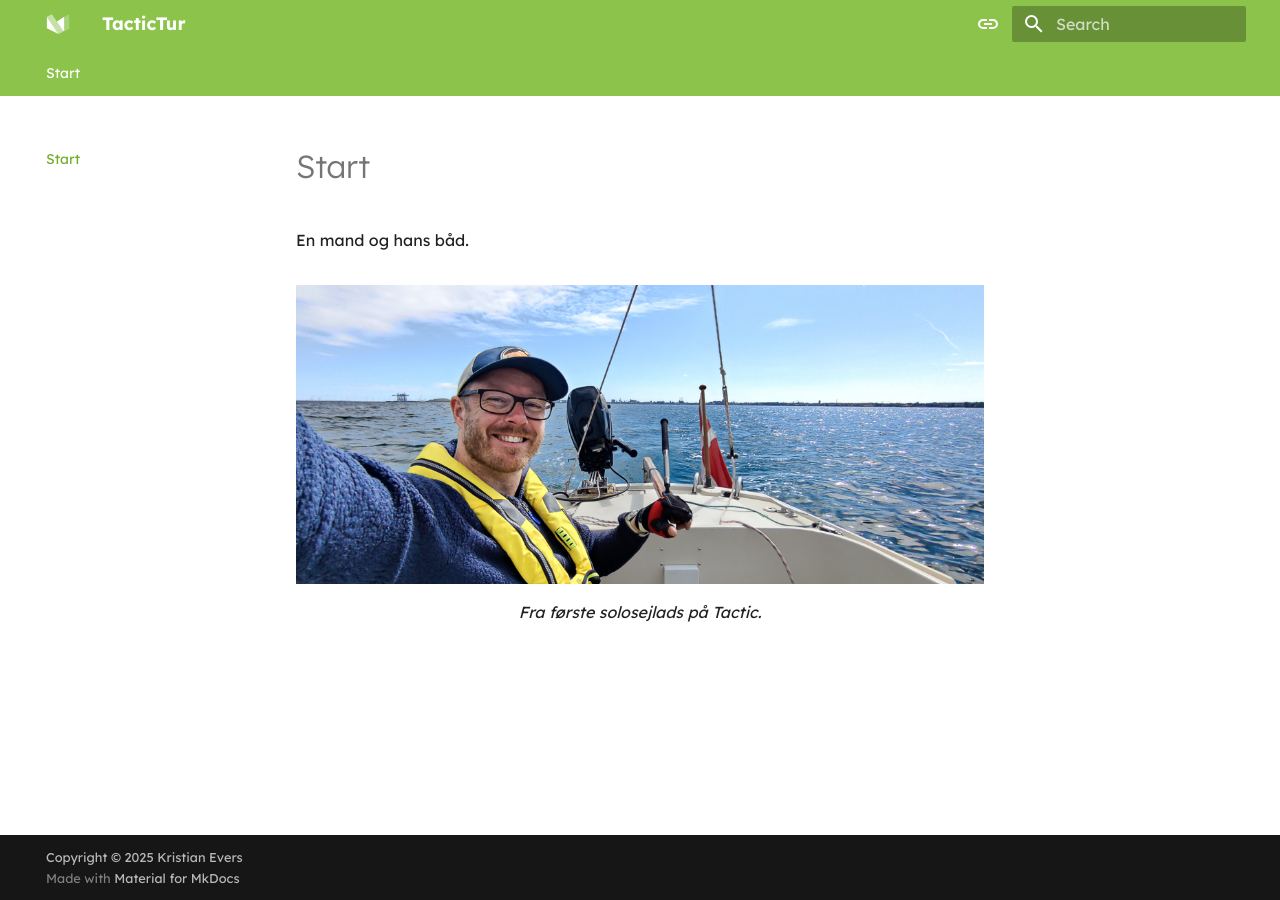
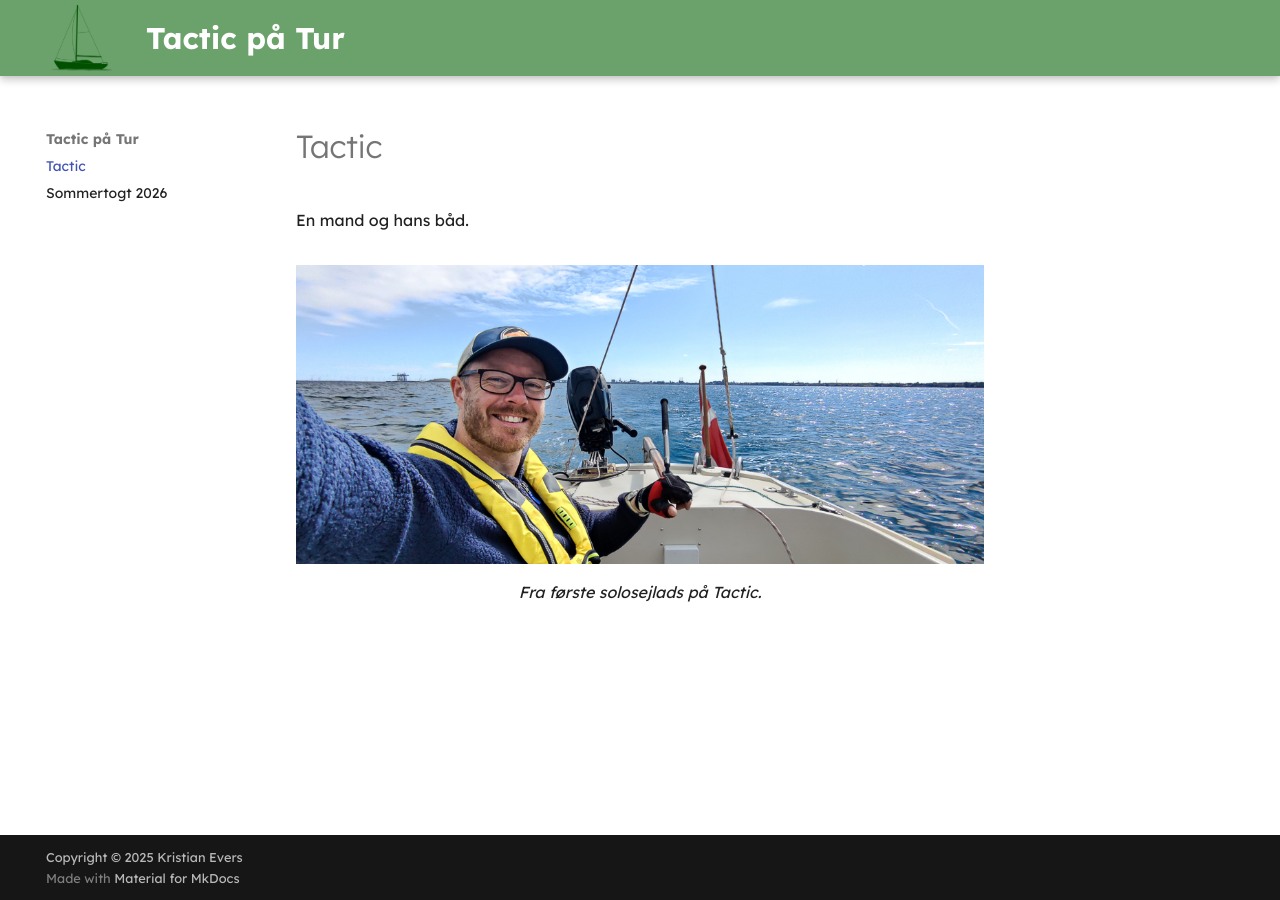
Before and after one commit to kbevers/tactictur, an MkDocs documentation site: the page built from docs/index.md, in a window 1280 px wide. Built offline with MkDocs 1.6.1 and Material for MkDocs 9.7.7, drawn with Linux system fonts in a browser that asks for light colours.

Commit message:
Husk opsætningen...

```diff
--- a/mkdocs.yml
+++ b/mkdocs.yml
@@ -1,5 +1,5 @@
 dev_addr: 127.0.0.1:8000
-site_name: TacticTur # evers.dev
+site_name: Tactic på Tur
 site_description: På tur med Tactic
 site_author: Kristian Evers
 copyright: Copyright &copy; 2025 Kristian Evers
@@ -7,51 +7,34 @@
 docs_dir: docs
 
 nav:
-- Start: index.md
+- Tactic: index.md
+- Sommertogt 2026: sommertogt26.md
 
 # Configuration
 theme:
   name: material
-  language: en
+  language: da
   #custom_dir: material/overrides
   features:
     - content.code.annotate
     - content.code.copy
     - content.tooltips
     - navigation.sections
-    - navigation.tabs
+    #- navigation.tabs
     - navigation.top
     - navigation.tracking
-    - navigation.path
-    - search.highlight
-    - search.share
-    - search.suggest
-    - toc.follow
-  palette:
-    - media: "(prefers-color-scheme)"
-      toggle:
-        icon: material/link
-        name: Switch to light mode
-    - media: "(prefers-color-scheme: light)"
-      scheme: default
-      primary: light green
-      accent: indigo
-      toggle:
-        icon: material/toggle-switch
-        name: Switch to dark mode
-    - media: "(prefers-color-scheme: dark)"
-      scheme: slate
-      primary: black
-      accent: indigo
-      toggle:
-        icon: material/toggle-switch-off
-        name: Switch to system preference
+    #- navigation.path
+    # - toc.follow
+
   font:
     text: Lexend
     code: Roboto Mono
-  favicon: assets/favicon.png
+  favicon: images/if-logo-green.png #assets/favicon.png
   icon:
     logo: logo
+  logo: images/if-logo-green.png
+
+plugins: []
 
 markdown_extensions:
   - pymdownx.blocks.caption
@@ -59,4 +42,5 @@
 extra_javascript:
   - https://unpkg.com/leaflet@1.9.4/dist/leaflet.js # leaflet
 extra_css:
+  - stylesheets/extra.css
   - https://unpkg.com/leaflet@1.9.4/dist/leaflet.css # leaflet
```
